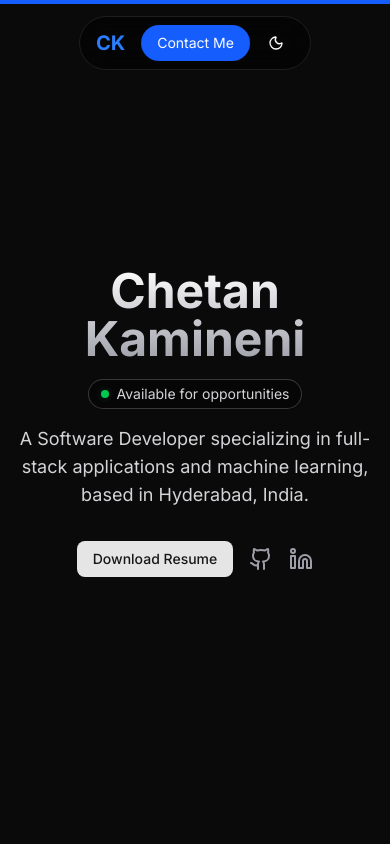
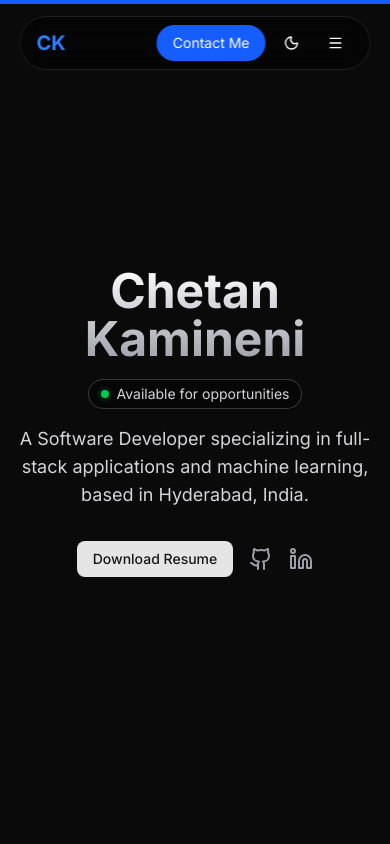
Before and after one commit to Chetankamineni/portfolio, a Next.js app: page / in a window 390 px wide. Shown: the top 844 px of the page. Built offline with nearby package versions, Linux system fonts and the light colour scheme.

Commit message:
updated for mobile view and updated scrollbar

```diff
--- a/src/app/globals.css
+++ b/src/app/globals.css
@@ -125,4 +125,30 @@
   .dark body {
     @apply bg-[#0a0a0a] text-white;
   }
+
+  ::-webkit-scrollbar {
+    width: 8px;
+    height: 8px;
+  }
+
+  ::-webkit-scrollbar-track {
+    background: transparent;
+    border-radius: 10px;
+  }
+
+  ::-webkit-scrollbar-thumb {
+    background-color: #3b82f6;
+    border-radius: 10px;
+    border: 2px solid transparent;
+    background-clip: content-box;
+  }
+
+  ::-webkit-scrollbar-thumb:hover {
+    background-color: #2563eb;
+  }
+
+  * {
+    scrollbar-width: thin;
+    scrollbar-color: #3b82f6 transparent;
+  }
 }
--- a/src/components/scroll-progress.tsx
+++ b/src/components/scroll-progress.tsx
@@ -3,17 +3,14 @@
 import { motion, useScroll, useSpring } from "framer-motion";
 
 export const ScrollProgress = () => {
-  // 1. Track scroll progress
   const { scrollYProgress } = useScroll();
 
-  // 2. Smooth the value with a spring animation
   const scaleX = useSpring(scrollYProgress, {
     stiffness: 100,
     damping: 30,
     restDelta: 0.001
   });
 
-  // 3. Render a motion.div that uses the smoothed value for its scaleX
   return (
     <motion.div
       className="fixed top-0 left-0 right-0 h-1 bg-blue-600 origin-[0%]"
--- a/src/components/sections/Navbar.tsx
+++ b/src/components/sections/Navbar.tsx
@@ -1,10 +1,11 @@
 "use client";
 
-import { motion } from "framer-motion";
+import { useState } from "react";
+import { motion, AnimatePresence } from "framer-motion";
 import Link from "next/link";
 import { Button } from "@/components/ui/button";
-import { Moon } from "lucide-react";
-import { ThemeToggle } from "@/components/theme-toggle"; // <-- Import
+import { ThemeToggle } from "@/components/theme-toggle";
+import { Menu, X } from "lucide-react";
 
 const navLinks = [
   { name: "About", href: "#about" },
@@ -14,15 +15,33 @@ const navLinks = [
 ];
 
 export const Navbar = () => {
+  const [isOpen, setIsOpen] = useState(false);
+
+  const menuVariants = {
+    closed: {
+      opacity: 0,
+      y: -20,
+      transition: { duration: 0.2 },
+    },
+    open: {
+      opacity: 1,
+      y: 0,
+      transition: { duration: 0.2 },
+    },
+  };
+
   return (
+    <>
       <motion.nav
         initial={{ y: -100, opacity: 0 }}
         animate={{ y: 0, opacity: 1 }}
         transition={{ duration: 0.5 }}
-      className="fixed top-4 left-1/2 -translate-x-1/2 z-50"
+        className="fixed top-4 left-1/2 -translate-x-1/2 z-50 w-[90vw] sm:w-auto"
       >
-      <div className="flex items-center justify-center gap-4 px-4 py-2 bg-white/50 dark:bg-black/50 border border-black/10 dark:border-white/10 backdrop-blur-md rounded-full">
-        <Link href="/" className="text-xl font-bold text-blue-500">CK</Link>
+        <div className="flex items-center justify-between gap-4 px-4 py-2 bg-white/50 dark:bg-black/50 border border-black/10 dark:border-white/10 backdrop-blur-md rounded-full">
+          <Link href="/" className="text-xl font-bold text-blue-500">
+            CK
+          </Link>
 
           <div className="hidden sm:flex items-center gap-1 bg-zinc-800/50 p-1 rounded-full">
             {navLinks.map((link) => (
@@ -41,8 +60,46 @@ export const Navbar = () => {
               </Button>
             </a>
             <ThemeToggle />
+            <div className="sm:hidden">
+              <Button
+                variant="ghost"
+                size="icon"
+                className="rounded-full"
+                onClick={() => setIsOpen(!isOpen)}
+              >
+                {isOpen ? <X size={20} /> : <Menu size={20} />}
+              </Button>
+            </div>
           </div>
         </div>
       </motion.nav>
+
+
+      <AnimatePresence>
+        {isOpen && (
+          <motion.div
+            className="sm:hidden fixed top-20 left-0 right-0 z-40 mx-auto w-[90vw] p-4 bg-white/80 dark:bg-black/80 backdrop-blur-md rounded-2xl border border-black/10 dark:border-white/10"
+            variants={menuVariants}
+            initial="closed"
+            animate="open"
+            exit="closed"
+          >
+            <div className="flex flex-col items-center gap-4">
+              {navLinks.map((link) => (
+                <Link key={link.name} href={link.href} passHref>
+                  <Button
+                    variant="ghost"
+                    className="w-full text-lg"
+                    onClick={() => setIsOpen(false)}
+                  >
+                    {link.name}
+                  </Button>
+                </Link>
+              ))}
+            </div>
+          </motion.div>
+        )}
+      </AnimatePresence>
+    </>
   );
 };
--- a/src/components/sections/Projects.tsx
+++ b/src/components/sections/Projects.tsx
@@ -32,7 +32,15 @@ const projects = [
 export const Projects = () => {
   return (
     <section id="projects" className="py-20 px-4">
-      <h2 className="text-3xl font-bold text-center mb-12">Projects</h2>
+        <motion.h2
+            initial={{ opacity: 0, y: 20 }}
+            whileInView={{ opacity: 1, y: 0 }}
+            viewport={{ once: true }}
+            transition={{ duration: 0.5 }}
+            className="text-3xl font-bold text-center mb-12"
+        >
+            Projects
+        </motion.h2>
       <div className="max-w-4xl mx-auto grid grid-cols-1 md:grid-cols-2 gap-8">
         {projects.map((project, index) => (
           <motion.div
@@ -41,14 +49,18 @@ export const Projects = () => {
             whileInView={{ opacity: 1, y: 0 }}
             viewport={{ once: true }}
             transition={{ duration: 0.5, delay: index * 0.1 }}
+            whileHover={{
+                scale: 1.03,
+                boxShadow: "0px 0px 15px rgba(59, 130, 246, 0.4)",
+            }}
+            className="h-full" // Added for consistent height
           >
-            {/* --- CSS classes for equal height are on this Card component --- */}
-            <Card className="bg-zinc-100 dark:bg-zinc-900 border-zinc-200 dark:border-zinc-800 h-full flex flex-col">
+            <Card className="bg-zinc-100 dark:bg-zinc-900 border-zinc-200 dark:border-zinc-800 h-full flex flex-col rounded-2xl transition-colors duration-300 hover:border-blue-500/60">
               <CardHeader>
                 <CardTitle>{project.title}</CardTitle>
                 <CardDescription className="pt-2 text-zinc-600 dark:text-zinc-400">{project.description}</CardDescription>
               </CardHeader>
-              <CardContent className="flex-grow"> {/* This makes the content area expand */}
+              <CardContent className="flex-grow">
                 <div className="flex flex-wrap gap-2">
                   {project.tags.map(tag => <Badge key={tag} variant="secondary">{tag}</Badge>)}
                 </div>
--- a/src/components/sections/Skills.tsx
+++ b/src/components/sections/Skills.tsx
@@ -5,11 +5,10 @@ import {
     FaPython, FaReact, FaNodeJs, FaGitAlt, FaGithub, FaJava
 } from "react-icons/fa";
 import {
-    SiMysql, SiSupabase, SiPostgresql, SiPandas, SiVercel, SiNextdotjs,
-    SiExpress, SiFirebase, SiVite, SiMongodb, SiScikitlearn
+    SiMysql, SiSupabase, SiVercel, SiNextdotjs,
+    SiExpress, SiMongodb,
 } from "react-icons/si";
-import { DiJavascript1, DiCss3, DiHtml5 } from "react-icons/di"; // HTML, CSS, JS
-import { VscCode } from "react-icons/vsc"; // VS Code icon
+import { DiJavascript1, DiCss3, DiHtml5 } from "react-icons/di";
 
 const skillsList = [
     { name: "Java", icon: <FaJava className="h-10 w-10 text-[#007396]" /> },
@@ -20,19 +19,13 @@ const skillsList = [
     { name: "MySQL", icon: <SiMysql className="h-10 w-10 text-[#4479A1]" /> },
     { name: "Github", icon: <FaGithub className="h-10 w-10 text-gray-800 dark:text-white" /> },
     { name: "Supabase", icon: <SiSupabase className="h-10 w-10 text-[#3ECF8E]" /> },
-    { name: "PostgreSQL", icon: <SiPostgresql className="h-10 w-10 text-[#336791]" /> },
-    { name: "Pandas", icon: <SiPandas className="h-10 w-10 text-[#130654]" /> },
-    { name: "VS Code", icon: <VscCode className="h-10 w-10 text-[#007ACC]" /> },
     { name: "HTML", icon: <DiHtml5 className="h-10 w-10 text-[#E34F26]" /> },
     { name: "CSS", icon: <DiCss3 className="h-10 w-10 text-[#1572B6]" /> },
     { name: "JavaScript", icon: <DiJavascript1 className="h-10 w-10 text-[#F7DF1E]" /> },
-    { name: "Next JS", icon: <SiNextdotjs className="h-10 w-10 text-[#000000]" /> },
-    { name: "Vite", icon: <SiVite className="h-10 w-10 text-[#646CFF]" /> },
-    { name: "Firebase", icon: <SiFirebase className="h-10 w-10 text-[#FFCA28]" /> },
-    { name: "Express JS", icon: <SiExpress className="h-10 w-10 text-[#000000]" /> },
+    { name: "Next JS", icon: <SiNextdotjs className="h-10 w-10 text-black dark:text-white" /> },
+    { name: "Express JS", icon: <SiExpress className="h-10 w-10 text-black dark:text-white" /> },
     { name: "MongoDB", icon: <SiMongodb className="h-10 w-10 text-[#47A248]" /> },
-    { name: "Vercel", icon: <SiVercel className="h-10 w-10 text-[#000000]" /> },
-    { name: "Scikit-learn", icon: <SiScikitlearn className="h-10 w-10 text-[#F7931E]" /> }, // Added Scikit-learn icon
+    { name: "Vercel", icon: <SiVercel className="h-10 w-10 text-black dark:text-white" /> },
 ];
 
 const cardVariants = {
@@ -43,7 +36,14 @@ const cardVariants = {
 export const Skills = () => {
     return (
         <section id="skills" className="py-20 px-4">
-            <h2 className="text-3xl font-bold text-center mb-12">Technologies I Use</h2>
+            <motion.h2
+              initial={{ opacity: 0, y: 20 }}
+              whileInView={{ opacity: 1, y: 0 }}
+              viewport={{ once: true }}
+              transition={{ duration: 0.5 }}
+              className="text-3xl font-bold text-center mb-12">
+                Technologies I Use
+            </motion.h2>
             <div className="max-w-4xl mx-auto">
                 <motion.div
                     className="grid grid-cols-2 sm:grid-cols-3 md:grid-cols-4 lg:grid-cols-6 gap-4"
@@ -55,12 +55,13 @@ export const Skills = () => {
                     {skillsList.map((skill) => (
                         <motion.div
                             key={skill.name}
-                            className="flex flex-col items-center justify-center gap-4 p-6 rounded-lg bg-zinc-100 dark:bg-zinc-900 border border-zinc-200 dark:border-zinc-800"
+                            // Add Tailwind classes for color transition and hover border color
+                            className="flex flex-col items-center justify-center gap-4 p-6 rounded-lg bg-zinc-100 dark:bg-zinc-900 border border-zinc-200 dark:border-zinc-800 transition-colors duration-300 hover:border-blue-500/70"
                             variants={cardVariants}
                             whileHover={{
                                 scale: 1.05,
                                 boxShadow: "0px 0px 20px rgba(59, 130, 246, 0.5)",
-                                borderColor: "rgba(59, 130, 246, 0.7)"
+                                // REMOVED borderColor from here to prevent the error
                             }}
                             transition={{ type: "spring", stiffness: 300 }}
                         >
```
Lines whose indentation alone changed are shown as unchanged.
